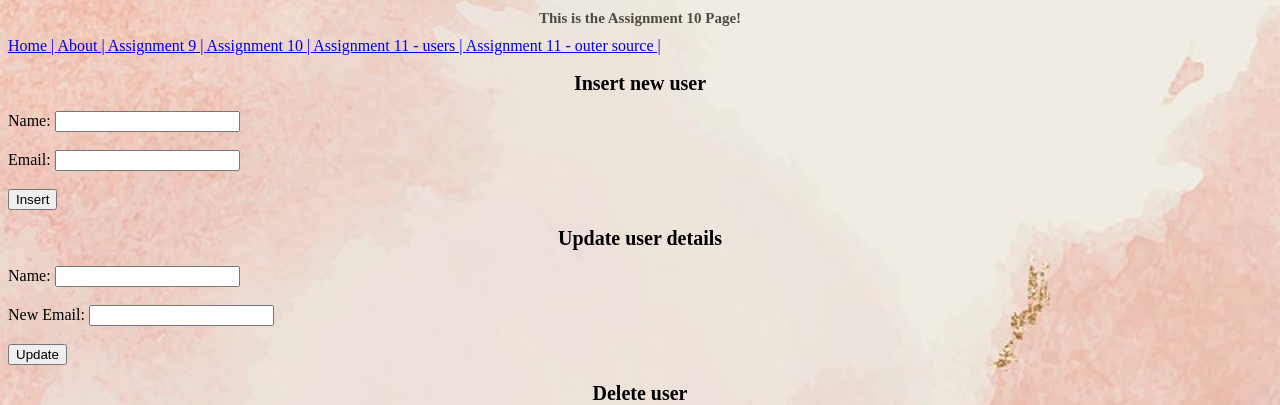
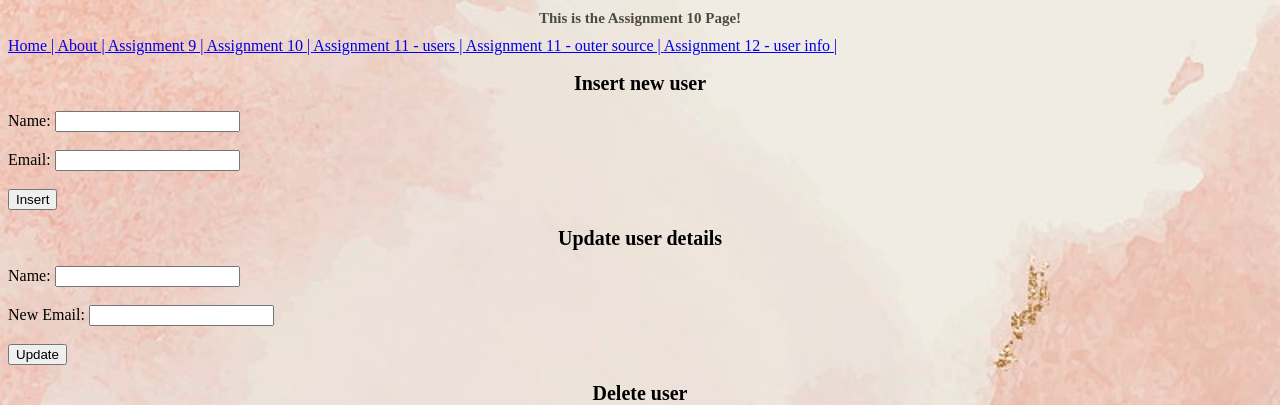
Before and after one commit to RoyZion/RoyZion, a Flask app: page /assignment10 in a window 1280 px wide. Shown: the top 405 px of the page. Run offline with Flask 2, Linux system fonts and the light colour scheme.

Commit message:
homework 12

```diff
--- a/home work 9/app.py
+++ b/home work 9/app.py
@@ -88,6 +88,14 @@ def assignment11_os_page():
         return render_template('assignment11_outer_source.html', user=res['data'])
     return render_template('assignment11_outer_source.html')
 
+@app.route('/assignment12/restapi_users', defaults={'user_id': 1})
+@app.route("/assignment12/restapi_users/<int:user_id>")
+def assignment12_func(user_id):
+    query = 'select * from users where id=%s' % user_id
+    query_result = query_to_json(query=query)
+    if len(query_result) == 0:
+        query_result = [{'status': 'failed', 'message': 'user not found'}]
+    return json.dumps(query_result)
 
 if __name__ == '__main__':
         app.secret_key = '123'  # we need a secret key when we import and use flask session
--- a/home work 9/templates/menu.html
+++ b/home work 9/templates/menu.html
@@ -7,4 +7,5 @@
             <a href="/assignment10"> Assignment 10 | </a>
             <a href="/assignment11/users"> Assignment 11 - users | </a>
             <a href="/assignment11/outer_source"> Assignment 11 - outer source | </a>
+            <a href="/assignment12/restapi_users"> Assignment 12 - user info | </a>
         </header>
```
